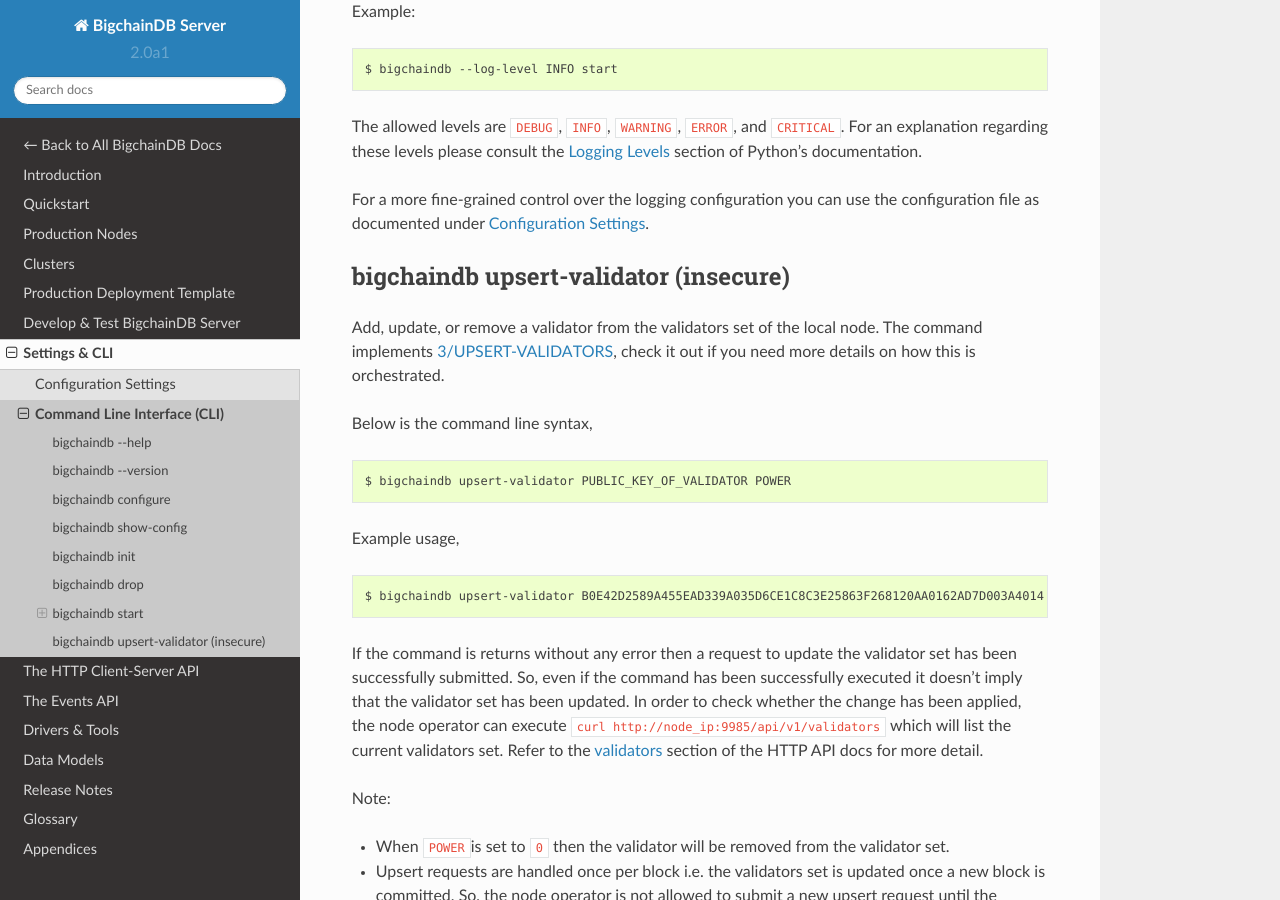
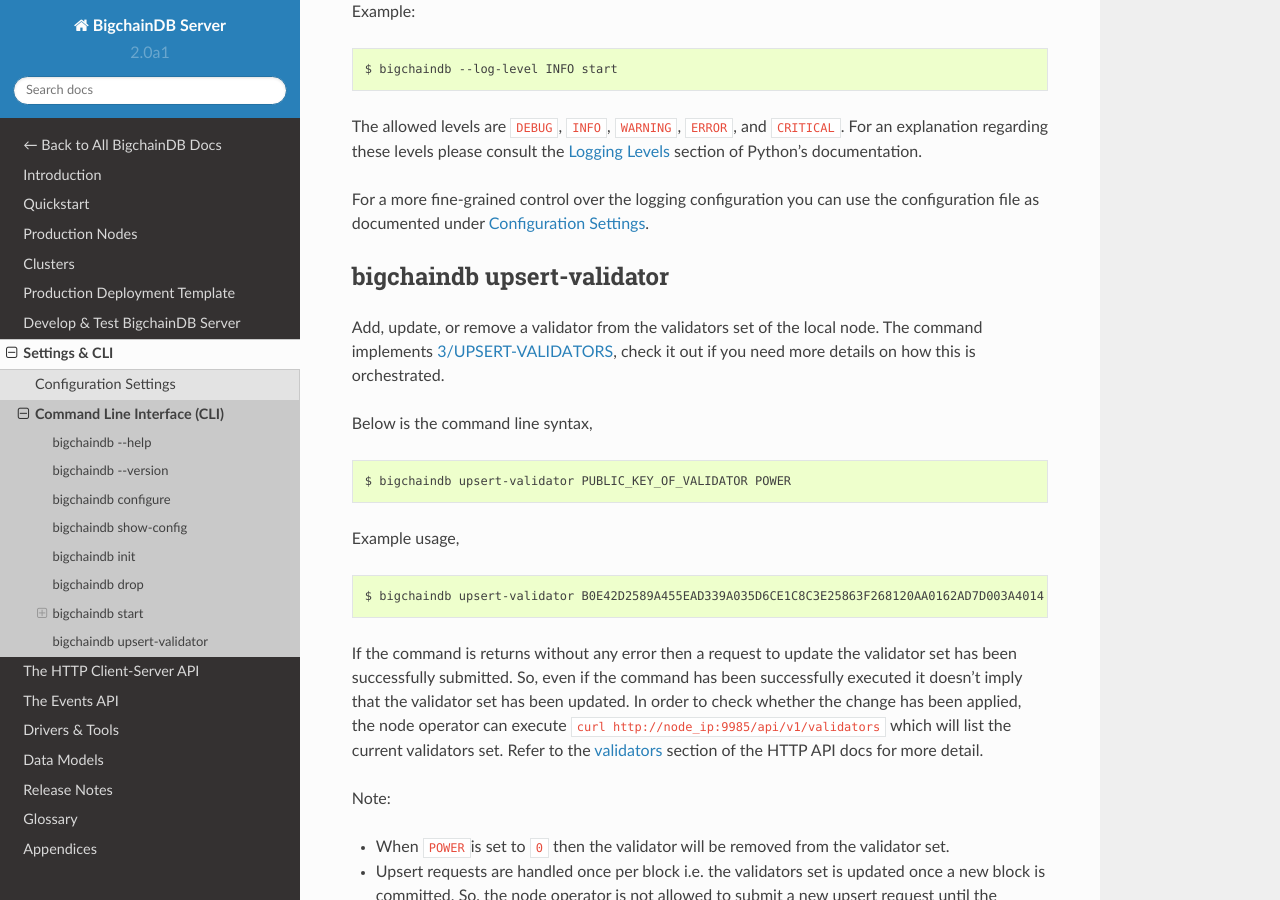
Before and after one commit to bigchaindb/bigchaindb, a Sphinx documentation site: the page built from docs/server/source/server-reference/bigchaindb-cli.md, in a window 1280 px wide and 900 px high, scrolled down 1563 px. Built offline with Sphinx 7.4.7 and the Read the Docs theme 2.0.0, drawn with Linux system fonts in a browser that asks for light colours.

Commit message:
Problem: bigchaindb upsert-validator labelled "insecure"
Solution: Remove the "insecure" label from the docs on `bigchaindb upsert-validator`

```diff
--- a/docs/server/source/server-reference/bigchaindb-cli.md
+++ b/docs/server/source/server-reference/bigchaindb-cli.md
@@ -75,7 +75,7 @@
 [Configuration Settings](configuration.html).
 
 
-## bigchaindb upsert-validator (insecure)
+## bigchaindb upsert-validator
 Add, update, or remove a validator from the validators set of the local node. The command implements [3/UPSERT-VALIDATORS](https://github.com/bigchaindb/BEPs/tree/master/3), check it out if you need more details on how this is orchestrated.
 
 Below is the command line syntax,
```
